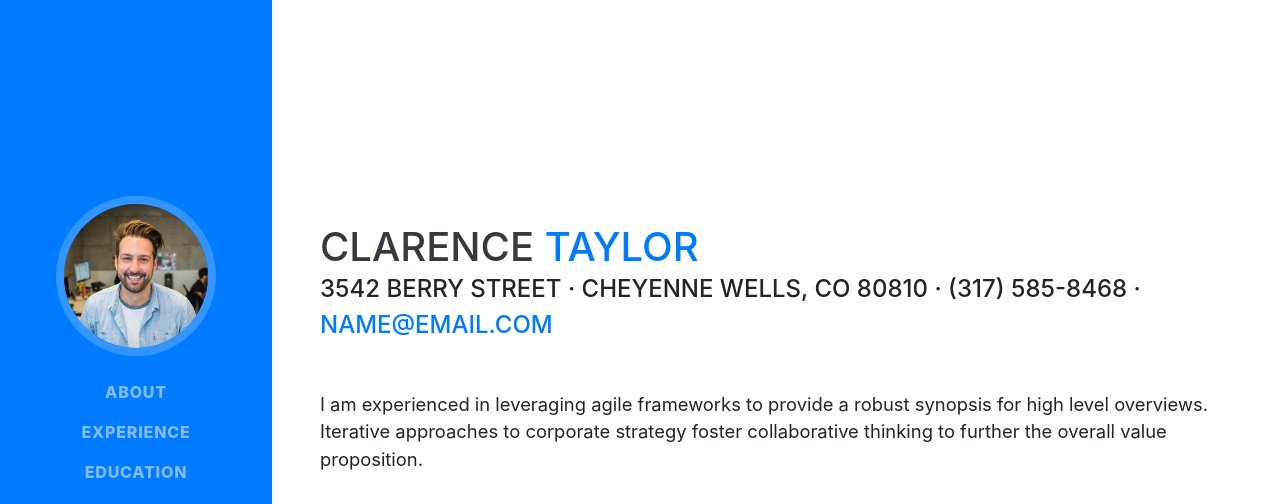
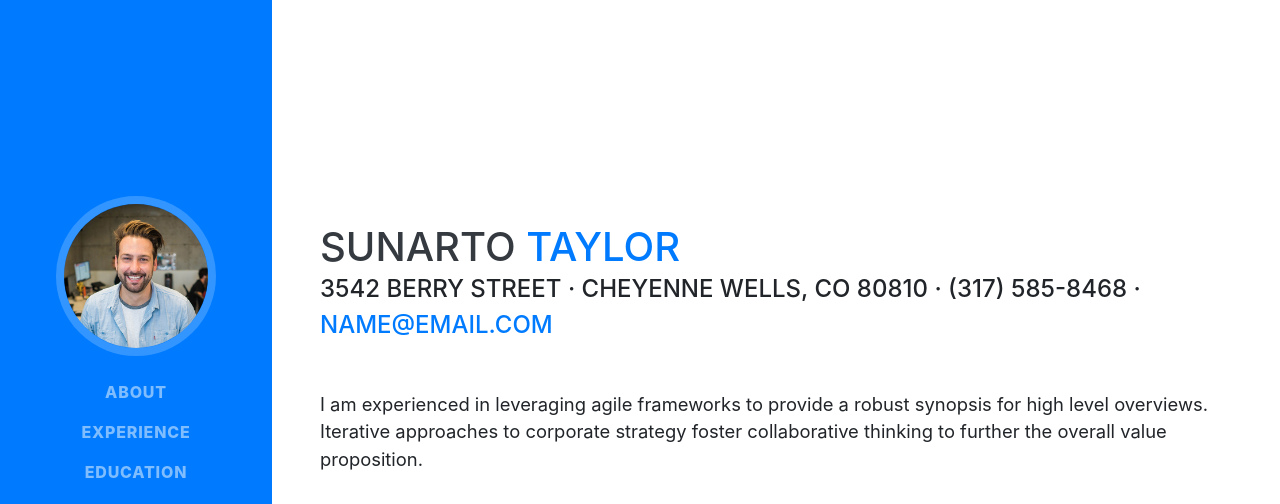
Before and after one commit to Sunartoid/Sunarto, a website with bundled scripts: page index.html in a window 1280 px wide. Shown: the top 504 px of the page. Built offline with nearby package versions, Linux system fonts and the light colour scheme; a web font is replaced by a local one.

Commit message:
Update index.html

```diff
--- a/index.html
+++ b/index.html
@@ -63,7 +63,7 @@
 
     <section class="resume-section p-3 p-lg-5 d-flex align-items-center" id="about">
       <div class="w-100">
-        <h1 class="mb-0">Clarence
+        <h1 class="mb-0">Sunarto
           <span class="text-primary">Taylor</span>
         </h1>
         <div class="subheading mb-5">3542 Berry Street · Cheyenne Wells, CO 80810 · (317) 585-8468 ·
```
